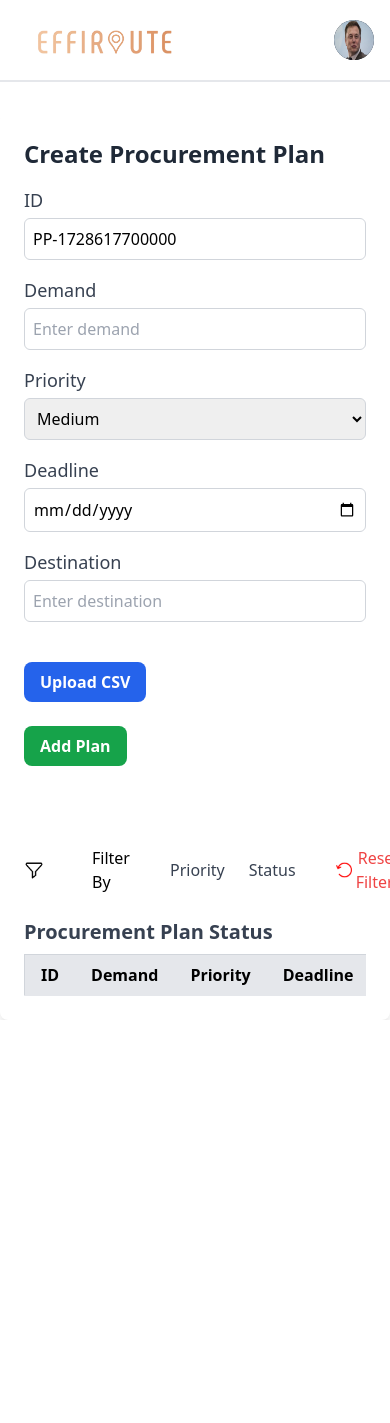
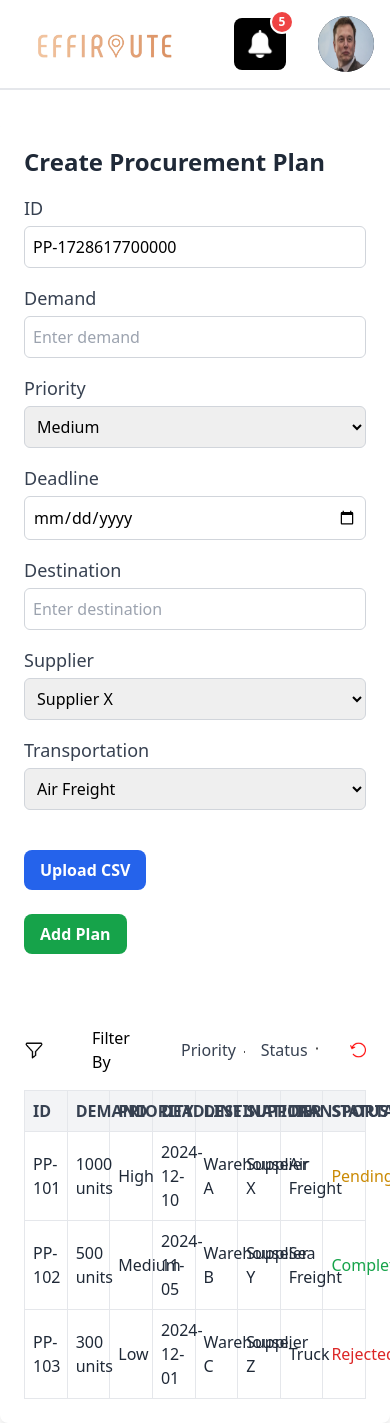
Before and after one commit to creamyngreen/EffiRoute-FE, a React (Vite) app: page /planner in a window 390 px wide. Shown: the top 1423 px of the page. Before the commit the page ends 1020 px from the top, so only its background shows below. Built offline with nearby package versions, Linux system fonts and the light colour scheme.

Commit message:
style: fix table, notification, profile of user

```diff
--- a/src/Components/NavBarPlanner/NavBarPlanner.jsx
+++ b/src/Components/NavBarPlanner/NavBarPlanner.jsx
@@ -1,6 +1,7 @@
 import React, { useState } from "react";
 import Logo from "../../assets/Home/Logo/Logo.png";
 import face2 from "../../assets/Home/WhyChooseUs/face2.png";
+import noti from "../../assets/Planner/noti.png";
 
 function NavBarPlanner() {
   const [isDropdownOpen, setIsDropdownOpen] = useState(false);
@@ -17,9 +18,27 @@ function NavBarPlanner() {
         </a>
 
         <div className="flex items-center md:order-2 space-x-3 md:space-x-0 rtl:space-x-reverse">
+          {/* Notification Button */}
           <button
             type="button"
-            className="flex text-sm bg-gray-800 rounded-full md:me-0 focus:ring-4 focus:ring-gray-300 "
+            className="relative mr-5 inline-flex items-center p-3 text-sm font-medium text-center text-white bg-black rounded-lg hover:bg-neutral-800 focus:ring-2 focus:outline-none focus:ring-neutral-700"
+          >
+            <img
+              src={noti}
+              alt="Notifications"
+              className="w-7 h-7 filter invert contrast-200 brightness-200"
+            />
+            <span className="sr-only">Notifications</span>
+            {/* Notification Badge */}
+            <div className="absolute inline-flex items-center justify-center w-6 h-6 text-xs font-bold text-white bg-red-500 border-2 border-white rounded-full -top-2 -end-2">
+              5
+            </div>
+          </button>
+
+          {/* User Profile Button */}
+          <button
+            type="button"
+            className="flex text-sm bg-gray-800 rounded-full md:me-0 focus:ring-4 focus:ring-gray-300"
             id="user-menu-button"
             onClick={toggleDropdown}
             aria-expanded={isDropdownOpen}
@@ -27,19 +46,19 @@ function NavBarPlanner() {
             <span className="sr-only">Open user menu</span>
             <div className="flex items-end justify-end">
               <img
-                className="w-10 h-10 rounded-full"
+                className="w-14 h-14 rounded-full"
                 src={face2}
                 alt="User photo"
               />
             </div>
           </button>
 
-          {/* Dropdown menu */}
+          {/* Dropdown Menu */}
           {isDropdownOpen && (
-            <div className="absolute top-12 right-0 z-50 my-4 text-base list-none bg-white divide-y divide-gray-100 rounded-lg shadow ">
+            <div className="absolute top-12 right-0 z-50 my-4 text-base list-none bg-white divide-y divide-gray-100 rounded-lg shadow">
               <div className="px-4 py-3">
-                <span className="block text-sm text-gray-900 ">Khang</span>
-                <span className="block text-sm text-gray-500 truncate ">
+                <span className="block text-sm text-gray-900">Khang</span>
+                <span className="block text-sm text-gray-500 truncate">
                   123name@gmail.com
                 </span>
               </div>
@@ -47,7 +66,7 @@ function NavBarPlanner() {
                 <li>
                   <a
                     href="#"
-                    className="block px-4 py-2 text-sm text-gray-700 hover:bg-gray-100 "
+                    className="block px-4 py-2 text-sm text-gray-700 hover:bg-gray-100"
                   >
                     Dashboard
                   </a>
@@ -55,7 +74,7 @@ function NavBarPlanner() {
                 <li>
                   <a
                     href="#"
-                    className="block px-4 py-2 text-sm text-gray-700 hover:bg-gray-100 "
+                    className="block px-4 py-2 text-sm text-gray-700 hover:bg-gray-100"
                   >
                     Settings
                   </a>
@@ -63,7 +82,7 @@ function NavBarPlanner() {
                 <li>
                   <a
                     href="#"
-                    className="block px-4 py-2 text-sm text-gray-700 hover:bg-gray-100 "
+                    className="block px-4 py-2 text-sm text-gray-700 hover:bg-gray-100"
                   >
                     Sign out
                   </a>
@@ -72,30 +91,6 @@ function NavBarPlanner() {
             </div>
           )}
         </div>
-        {/* <div
-          className="items-center justify-between hidden text-xl w-full md:flex md:w-auto md:order-1"
-          id="navbar-user"
-        >
-          <ul className="flex flex-col font-medium p-4 md:p-0 mt-4 border border-gray-100 rounded-lg bg-gray-50 md:space-x-8 rtl:space-x-reverse md:flex-row md:mt-0 md:border-0 md:bg-white ">
-            <li>
-              <a
-                href="#"
-                className="block py-2 px-3 text-gray-900 rounded hover:bg-gray-100 md:hover:bg-transparent md:hover:text-blue-700 md:p-0 "
-                aria-current="page"
-              >
-                Procurement Plan
-              </a>
-            </li>
-            <li>
-              <a
-                href="#"
-                className="block py-2 px-3  text-gray-900 rounded hover:bg-gray-100 md:hover:bg-transparent md:hover:text-blue-700 md:p-0 "
-              >
-                Monitor
-              </a>
-            </li>
-          </ul>
-        </div> */}
       </div>
     </nav>
   );
--- a/src/Components/TopSearchBar/TopSearchBar.jsx
+++ b/src/Components/TopSearchBar/TopSearchBar.jsx
@@ -1,13 +1,18 @@
-import React from "react";
+import React, { useState } from "react";
 import searchIcon from "../../assets/Admin/search.png";
 import menuIcon from "../../assets/Admin/menu.png";
-import notificationIcon from "../../assets/Admin/notification.png";
-import user from "../../assets/Admin/user.png";
+import notificationIcon from "../../assets/Planner/noti.png"; // Update the notification icon import if needed
 import face2 from "../../assets/Home/WhyChooseUs/face2.png";
-import arrowdown from "../../assets/Admin/arrowdown.png";
 import { useSelector } from "react-redux";
+
 const TopSearchBar = () => {
   const user = useSelector((state) => state.account.account);
+  const [isDropdownOpen, setIsDropdownOpen] = useState(false);
+
+  const toggleDropdown = () => {
+    setIsDropdownOpen(!isDropdownOpen);
+  };
+
   return (
     <div className="flex items-center justify-between w-full p-4 font-nunito">
       {/* Left side*/}
@@ -28,35 +33,87 @@ const TopSearchBar = () => {
 
       {/* Right side */}
       <div className="flex items-center space-x-6">
-        {/* Notification Icon */}
-        <div className="relative">
+        {/* Notification Button */}
+        <button
+          type="button"
+          className="relative inline-flex items-center p-3 text-sm font-medium text-center text-white bg-black rounded-lg hover:bg-neutral-800 focus:ring-2 focus:outline-none focus:ring-neutral-700"
+        >
           <img
             src={notificationIcon}
-            alt="Notification"
-            className="w-8 h-8 cursor-pointer"
+            alt="Notifications"
+            className="w-7 h-7 filter invert contrast-200 brightness-200"
           />
+          <span className="sr-only">Notifications</span>
           {/* Notification Badge */}
-          <div className="absolute -top-2 -right-1.5 bg-red-500 text-white text-xs rounded-full w-5 h-5 flex items-center justify-center">
+          <div className="absolute inline-flex items-center justify-center w-6 h-6 text-xs font-bold text-white bg-red-500 border-2 border-white rounded-full -top-2 -end-2">
             6
           </div>
-        </div>
+        </button>
 
-        {/* Profile Section */}
-        <div className="flex items-center space-x-2">
-          <img src={face2} alt="Profile" className="w-10 h-10 rounded-full" />
-          {user && user.access_token && (
-            <div className="flex flex-col items-start">
-              <span className="text-base font-bold">{user.username}</span>
-              <span className="text-sm text-gray-500">{user.roles.name}</span>
+        {/* Profile Button and Dropdown */}
+        <button
+          type="button"
+          className="flex text-sm bg-gray-800 rounded-full focus:ring-4 focus:ring-gray-300"
+          onClick={toggleDropdown}
+        >
+          <span className="sr-only">Open user menu</span>
+          <img
+            className="w-14 h-14 rounded-full"
+            src={face2}
+            alt="User photo"
+          />
+        </button>
+
+        {/* Dropdown Menu */}
+        {isDropdownOpen && (
+          <div className="absolute top-14 right-5 z-50 my-4 text-base list-none bg-white divide-y divide-gray-100 rounded-lg shadow">
+            <div className="px-4 py-3">
+              {user && user.access_token ? (
+                <>
+                  <span className="block text-sm text-gray-900">
+                    {user.username}
+                  </span>
+                  <span className="block text-sm text-gray-500">
+                    {user.roles.name}
+                  </span>
+                </>
+              ) : (
+                <>
+                  <span className="block text-sm text-gray-900">Admin</span>
+                  <span className="block text-sm text-gray-500">
+                    21522195@gm.uit.edu.vn
+                  </span>
+                </>
+              )}
             </div>
-          )}
-
-          <img
-            src={arrowdown}
-            alt="Arrow Down"
-            className="w-5 h-5 cursor-pointer border-2 border-gray-300 rounded-full"
-          />
-        </div>
+            <ul className="py-2">
+              <li>
+                <a
+                  href="#"
+                  className="block px-4 py-2 text-sm text-gray-700 hover:bg-gray-100"
+                >
+                  Dashboard
+                </a>
+              </li>
+              <li>
+                <a
+                  href="#"
+                  className="block px-4 py-2 text-sm text-gray-700 hover:bg-gray-100"
+                >
+                  Settings
+                </a>
+              </li>
+              <li>
+                <a
+                  href="#"
+                  className="block px-4 py-2 text-sm text-gray-700 hover:bg-gray-100"
+                >
+                  Sign out
+                </a>
+              </li>
+            </ul>
+          </div>
+        )}
       </div>
     </div>
   );
--- a/src/Pages/Manager/Manager.jsx
+++ b/src/Pages/Manager/Manager.jsx
@@ -1,6 +1,5 @@
 import React, { useState } from "react";
 import { useNavigate } from "react-router-dom";
-import Logo from "../../assets/Home/Logo/Logo.png";
 import NavBarManager from "../../Components/NavBarManager/NavBarManager";
 import filter from "../../assets/Admin/filter.png";
 import reset from "../../assets/Admin/reset.png";
@@ -36,7 +35,6 @@ const Manager = () => {
     },
   ]);
 
-  const [selectedPlanId, setSelectedPlanId] = useState(null);
   const [filterStatus, setFilterStatus] = useState("");
 
   const handleApprove = (id) => {
@@ -86,7 +84,6 @@ const Manager = () => {
               <option value="Approved">Approved</option>
               <option value="Rejected">Rejected</option>
               <option value="Pending">Pending</option>
-              <option value="Pending">Done</option>
             </select>
             <button
               onClick={handleFilterReset}
@@ -107,28 +104,42 @@ const Manager = () => {
           Procurement Plan Status
         </h3>
         <div className="overflow-x-auto mb-6">
-          <table className="min-w-full border-collapse border border-gray-200">
-            <thead>
-              <tr className="bg-gray-100">
-                <th className="py-2 px-4 border-b text-left">ID</th>
-                <th className="py-2 px-4 border-b text-left">Demand</th>
-                <th className="py-2 px-4 border-b text-left">Priority</th>
-                <th className="py-2 px-4 border-b text-left">Deadline</th>
-                <th className="py-2 px-4 border-b text-left">Destination</th>
-                <th className="py-2 px-4 border-b text-left">Status</th>
-                <th className="py-2 px-4 border-b text-left">Actions</th>
+          <table className="w-full table-fixed border-collapse">
+            <thead className="bg-gray-100">
+              <tr>
+                <th className="py-2 px-4 border text-left font-semibold text-gray-700">
+                  ID
+                </th>
+                <th className="py-2 px-4 border text-left font-semibold text-gray-700">
+                  DEMAND
+                </th>
+                <th className="py-2 px-4 border text-left font-semibold text-gray-700">
+                  PRIORITY
+                </th>
+                <th className="py-2 px-4 border text-left font-semibold text-gray-700">
+                  DEADLINE
+                </th>
+                <th className="py-2 px-4 border text-left font-semibold text-gray-700">
+                  DESTINATION
+                </th>
+                <th className="py-2 px-4 border text-left font-semibold text-gray-700">
+                  STATUS
+                </th>
+                <th className="py-2 px-4 border text-left font-semibold text-gray-700">
+                  ACTIONS
+                </th>
               </tr>
             </thead>
             <tbody>
               {filteredPlans.map((plan) => (
-                <tr key={plan.id} className="text-gray-700">
-                  <td className="py-2 px-4 border-b">{plan.id}</td>
-                  <td className="py-2 px-4 border-b">{plan.demand}</td>
-                  <td className="py-2 px-4 border-b">{plan.priority}</td>
-                  <td className="py-2 px-4 border-b">{plan.deadline}</td>
-                  <td className="py-2 px-4 border-b">{plan.destination}</td>
-                  <td className="py-2 px-4 border-b">{plan.status}</td>
-                  <td className="py-2 px-4 border-b">
+                <tr key={plan.id} className="text-gray-700 hover:bg-gray-50">
+                  <td className="py-2 px-4 border">{plan.id}</td>
+                  <td className="py-2 px-4 border">{plan.demand}</td>
+                  <td className="py-2 px-4 border">{plan.priority}</td>
+                  <td className="py-2 px-4 border">{plan.deadline}</td>
+                  <td className="py-2 px-4 border">{plan.destination}</td>
+                  <td className="py-2 px-4 border">{plan.status}</td>
+                  <td className="py-2 px-4 border">
                     <button
                       onClick={() => handleApprove(plan.id)}
                       className="text-green-500 hover:underline mr-2"
--- a/src/Pages/Planner/Planner.jsx
+++ b/src/Pages/Planner/Planner.jsx
@@ -4,21 +4,74 @@ import NavBarPlanner from "../../Components/NavBarPlanner/NavBarPlanner";
 import reset from "../../assets/Admin/reset.png";
 import arrowdown from "../../assets/Admin/arrowdown.png";
 import filter from "../../assets/Admin/filter.png";
+
 const Planner = () => {
-  const navigate = useNavigate(); // Initialize useNavigate
-  const [procurementPlans, setProcurementPlans] = useState([]);
+  const navigate = useNavigate();
+  const getStatusColor = (status) => {
+    switch (status) {
+      case "Pending":
+        return "text-yellow-600";
+      case "Completed":
+        return "text-green-600";
+      case "Rejected":
+        return "text-red-600";
+      case "Approved":
+        return "text-blue-600";
+      default:
+        return "";
+    }
+  };
+  // Initial dummy data for procurement plans
+  const [procurementPlans, setProcurementPlans] = useState([
+    {
+      id: "PP-101",
+      demand: "1000 units",
+      priority: "High",
+      deadline: "2024-12-10",
+      destination: "Warehouse A",
+      supplier: "Supplier X",
+      transportation: "Air Freight",
+      dateCreated: "2024-10-15",
+      status: "Pending",
+    },
+    {
+      id: "PP-102",
+      demand: "500 units",
+      priority: "Medium",
+      deadline: "2024-11-05",
+      destination: "Warehouse B",
+      supplier: "Supplier Y",
+      transportation: "Sea Freight",
+      dateCreated: "2024-10-18",
+      status: "Completed",
+    },
+    {
+      id: "PP-103",
+      demand: "300 units",
+      priority: "Low",
+      deadline: "2024-12-01",
+      destination: "Warehouse C",
+      supplier: "Supplier Z",
+      transportation: "Truck",
+      dateCreated: "2024-10-20",
+      status: "Rejected",
+    },
+  ]);
+
   const [filterPriority, setFilterPriority] = useState("");
   const [filterStatus, setFilterStatus] = useState("");
+  const [showPriorityFilters, setShowPriorityFilters] = useState(false);
+  const [showStatusFilters, setShowStatusFilters] = useState(false);
+
   const [planDetails, setPlanDetails] = useState({
     id: `PP-${Date.now()}`,
     demand: "",
     priority: "Medium",
     deadline: "",
     destination: "",
+    supplier: "",
+    transportation: "",
   });
-
-  const [showPriorityFilters, setShowPriorityFilters] = useState(false); // State for priority filter visibility
-  const [showStatusFilters, setShowStatusFilters] = useState(false); // State for status filter visibility
 
   const handleInputChange = (e) => {
     setPlanDetails({ ...planDetails, [e.target.name]: e.target.value });
@@ -32,6 +85,8 @@ const Planner = () => {
       priority: "Medium",
       deadline: "",
       destination: "",
+      supplier: "",
+      transportation: "",
     });
   };
 
@@ -40,26 +95,22 @@ const Planner = () => {
   };
 
   const handleNext = () => {
-    navigate("/order"); // Navigate to the Order page
-  };
-
-  const handleView = (planId) => {
-    navigate("/order", { state: { planId } });
+    navigate("/order");
   };
 
   const handleFilterReset = () => {
     setFilterPriority("");
     setFilterStatus("");
-    setShowPriorityFilters(false); // Close priority filters
-    setShowStatusFilters(false); // Close status filters
+    setShowPriorityFilters(false);
+    setShowStatusFilters(false);
   };
 
-  // Filtered procurement plans based on selected filters
+  // Filter procurement plans based on selected filters
   const filteredPlans = procurementPlans.filter((plan) => {
     const matchesPriority = filterPriority
       ? plan.priority === filterPriority
       : true;
-    const matchesStatus = filterStatus ? plan.status === filterStatus : true; // Assuming status is defined
+    const matchesStatus = filterStatus ? plan.status === filterStatus : true;
     return matchesPriority && matchesStatus;
   });
 
@@ -137,6 +188,36 @@ const Planner = () => {
               className="mt-1 p-2 w-full border border-gray-300 rounded-md"
             />
           </div>
+          <div>
+            <label className="block text-lg font-medium text-gray-700">
+              Supplier
+            </label>
+            <select
+              name="supplier"
+              value={planDetails.supplier}
+              onChange={handleInputChange}
+              className="mt-1 p-2 w-full border border-gray-300 rounded-md"
+            >
+              <option value="Supplier X">Supplier X</option>
+              <option value="Supplier Y">Supplier Y</option>
+              <option value="Supplier Z">Supplier Z</option>
+            </select>
+          </div>
+          <div>
+            <label className="block text-lg font-medium text-gray-700">
+              Transportation
+            </label>
+            <select
+              name="transportation"
+              value={planDetails.transportation}
+              onChange={handleInputChange}
+              className="mt-1 p-2 w-full border border-gray-300 rounded-md"
+            >
+              <option value="Air Freight">Air Freight</option>
+              <option value="Sea Freight">Sea Freight</option>
+              <option value="Truck">Truck</option>
+            </select>
+          </div>
           <div className="flex items-center">
             <button
               onClick={handleUploadCSV}
@@ -171,7 +252,7 @@ const Planner = () => {
             <div className="flex items-center mr-4">
               <span className=" font-medium text-gray-700 mr-2">Priority</span>
               <button
-                onClick={() => setShowPriorityFilters(!showPriorityFilters)} // Toggle priority filter dropdown
+                onClick={() => setShowPriorityFilters(!showPriorityFilters)}
                 className="flex items-center"
               >
                 <img
@@ -181,7 +262,7 @@ const Planner = () => {
                 />
               </button>
             </div>
-            {showPriorityFilters && ( // Conditional rendering for priority dropdown
+            {showPriorityFilters && (
               <div className="flex items-center mr-4 mt-2">
                 <select
                   value={filterPriority}
@@ -198,7 +279,7 @@ const Planner = () => {
             <div className="flex items-center mr-4">
               <span className="font-medium text-gray-700 mr-2">Status</span>
               <button
-                onClick={() => setShowStatusFilters(!showStatusFilters)} // Toggle status filter dropdown
+                onClick={() => setShowStatusFilters(!showStatusFilters)}
                 className="flex items-center"
               >
                 <img
@@ -208,7 +289,7 @@ const Planner = () => {
                 />
               </button>
             </div>
-            {showStatusFilters && ( // Conditional rendering for status dropdown
+            {showStatusFilters && (
               <div className="flex items-center mr-4 mt-2">
                 <select
                   value={filterStatus}
@@ -218,57 +299,62 @@ const Planner = () => {
                   <option value="">All</option>
                   <option value="Pending">Pending</option>
                   <option value="Completed">Completed</option>
-                  <option value="Cancelled">Cancelled</option>
                 </select>
               </div>
             )}
-            <button
-              onClick={handleFilterReset}
-              className="text-red-500 px-4 py-2 rounded-lg flex items-center"
-            >
             <img
               src={reset}
-                alt="Reset"
-                className="inline-block w-4 h-4 mr-1"
+              alt="Reset Filter"
+              className="w-4 h-4 cursor-pointer ml-4"
+              onClick={handleFilterReset}
             />
-              Reset Filters
-            </button>
           </div>
         </div>
 
         {/* Procurement Plans Table */}
-        <h3 className="text-xl font-semibold mb-2 text-gray-700">
-          Procurement Plan Status
-        </h3>
-        <div className="overflow-x-auto">
-          <table className="min-w-full bg-white border border-gray-300">
-            <thead className="bg-gray-200">
-              <tr>
-                <th className="py-2 px-4 border-b text-left">ID</th>
-                <th className="py-2 px-4 border-b text-left">Demand</th>
-                <th className="py-2 px-4 border-b text-left">Priority</th>
-                <th className="py-2 px-4 border-b text-left">Deadline</th>
-                <th className="py-2 px-4 border-b text-left">Destination</th>
-                <th className="py-2 px-4 border-b text-left">Status</th>
-                <th className="py-2 px-4 border-b text-left">Actions</th>
+        <table className="w-full mt-4 table-fixed border-collapse">
+          <thead>
+            <tr className="bg-gray-100">
+              <th className="border p-2 text-left font-semibold text-gray-700">
+                ID
+              </th>
+              <th className="border p-2 text-left font-semibold text-gray-700">
+                DEMAND
+              </th>
+              <th className="border p-2 text-left font-semibold text-gray-700">
+                PRIORITY
+              </th>
+              <th className="border p-2 text-left font-semibold text-gray-700">
+                DEADLINE
+              </th>
+              <th className="border p-2 text-left font-semibold text-gray-700">
+                DESTINATION
+              </th>
+              <th className="border p-2 text-left font-semibold text-gray-700">
+                SUPPLIER
+              </th>
+              <th className="border p-2 text-left font-semibold text-gray-700">
+                TRANSPORTATION
+              </th>
+              <th className="border p-2 text-left font-semibold text-gray-700">
+                STATUS
+              </th>
             </tr>
           </thead>
           <tbody>
-              {filteredPlans.map((plan, index) => (
-                <tr key={index} className="text-gray-700">
-                  <td className="py-2 px-4 border-b">{plan.id}</td>
-                  <td className="py-2 px-4 border-b">{plan.demand}</td>
-                  <td className="py-2 px-4 border-b">{plan.priority}</td>
-                  <td className="py-2 px-4 border-b">{plan.deadline}</td>
-                  <td className="py-2 px-4 border-b">{plan.destination}</td>
-                  <td className="py-2 px-4 border-b">Pending</td>
-                  <td className="py-2 px-4 border-b">
-                    <button
-                      onClick={() => handleView(plan.id)}
-                      className="text-blue-500 hover:underline"
-                    >
-                      View
-                    </button>
+            {filteredPlans.map((plan) => (
+              <tr key={plan.id} className="hover:bg-gray-50">
+                <td className="border p-2 text-gray-800">{plan.id}</td>
+                <td className="border p-2 text-gray-800">{plan.demand}</td>
+                <td className="border p-2 text-gray-800">{plan.priority}</td>
+                <td className="border p-2 text-gray-800">{plan.deadline}</td>
+                <td className="border p-2 text-gray-800">{plan.destination}</td>
+                <td className="border p-2 text-gray-800">{plan.supplier}</td>
+                <td className="border p-2 text-gray-800">
+                  {plan.transportation}
+                </td>
+                <td className={`border p-2 ${getStatusColor(plan.status)}`}>
+                  {plan.status}
                 </td>
               </tr>
             ))}
@@ -276,7 +362,6 @@ const Planner = () => {
         </table>
       </div>
     </div>
-    </div>
   );
 };
 
```
Also changed, not shown: src/Components/NavBarManager/NavBarManager.jsx (+28 -9 lines), src/Pages/Admin/AccountManagement/AccountManagement.jsx (+34 -22 lines), src/Pages/Admin/Supplier/Supplier.jsx (+85 -36 lines), src/assets/Planner/noti.png (added). Lines whose indentation alone changed are shown as unchanged.
